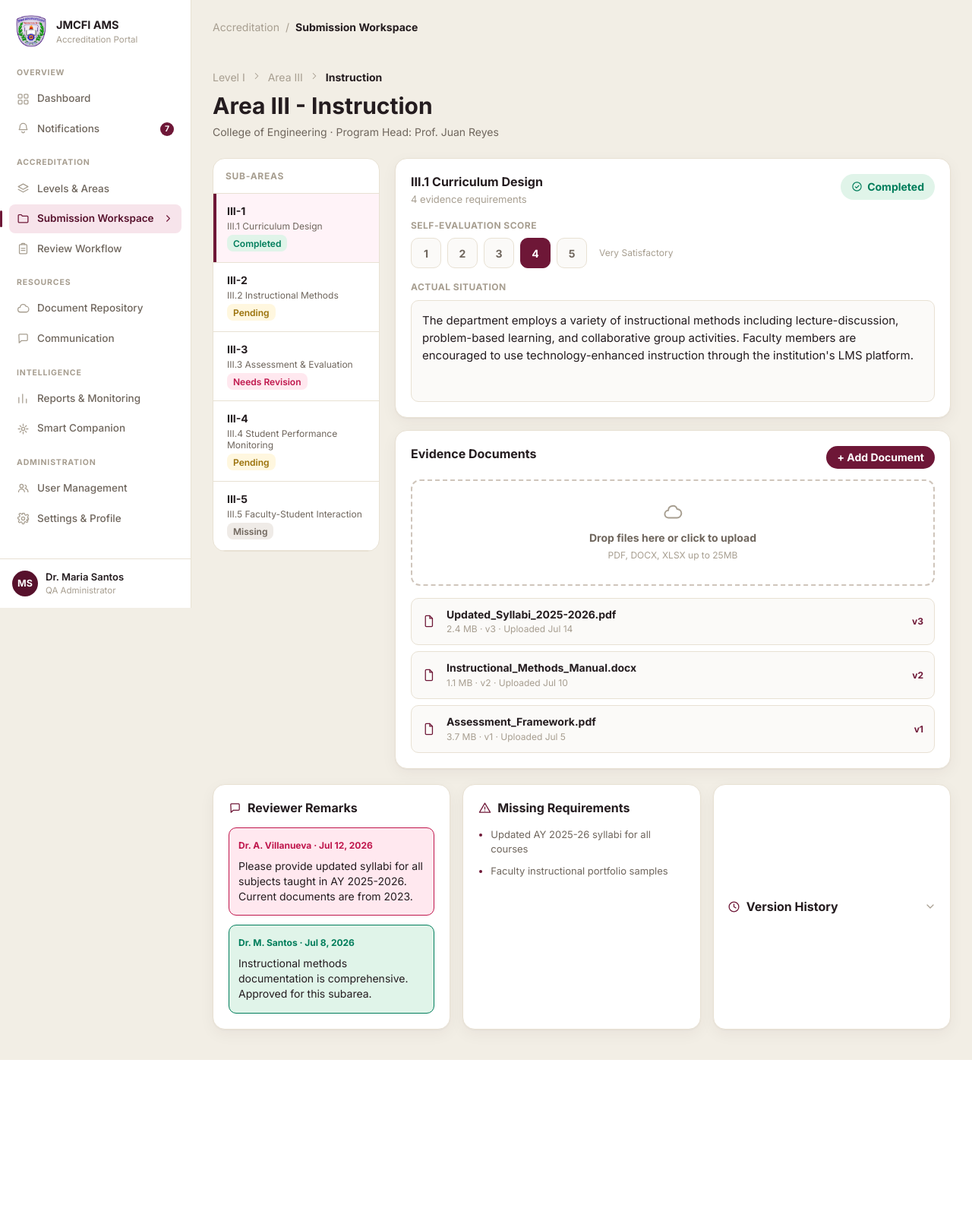
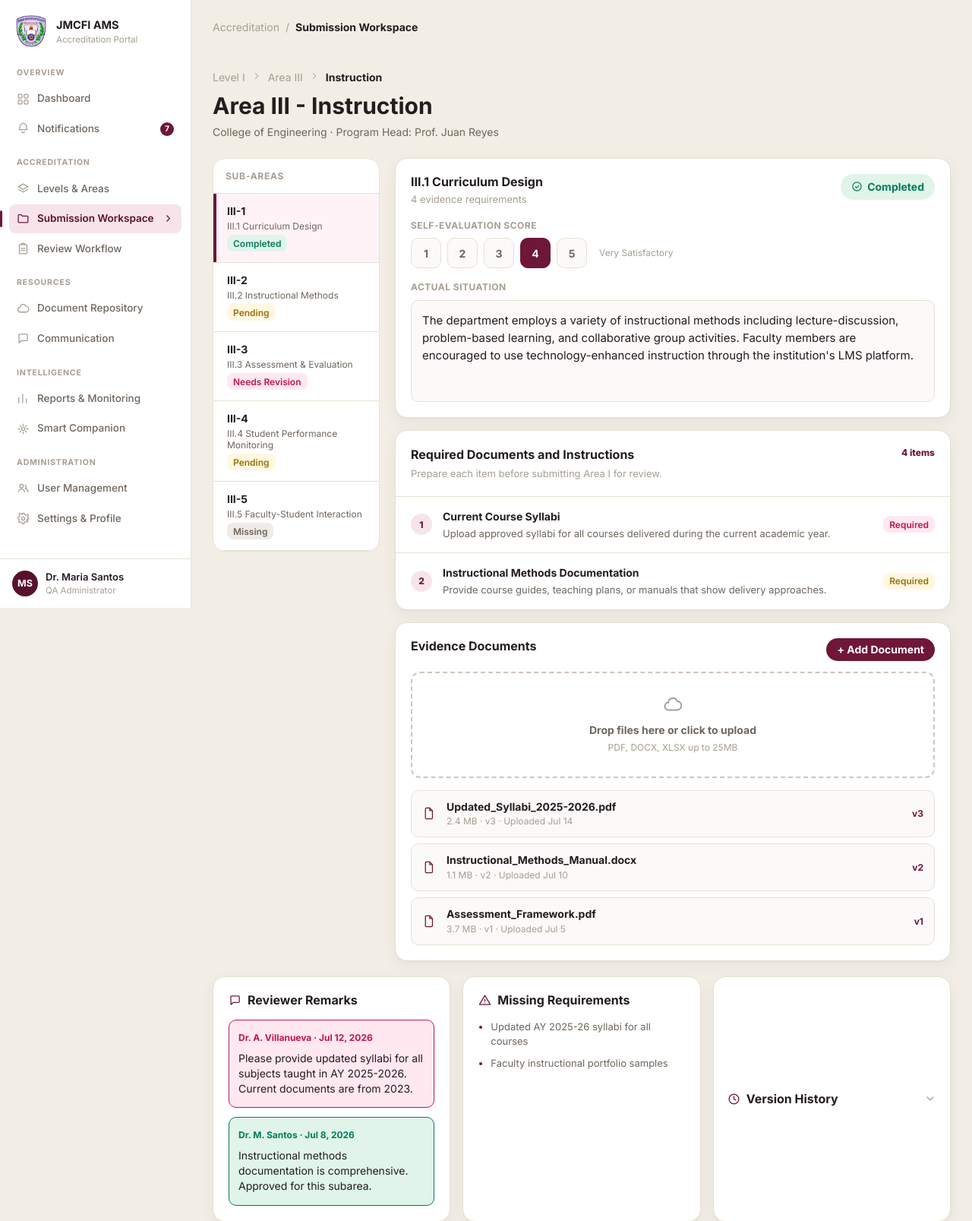
Before and after one commit to Ashhh02/accreditation_management_system, a Django app: page /accreditation/submission-workspace/ in a window 1280 px wide. Shown: the top 1607 px of the page at 76% size. Before the commit the page ends 1395 px from the top, so only its background shows below. Run offline with Django 5.2, Linux system fonts and the light colour scheme.

Commit message:
connect area one workspace

```diff
--- a/accreditation/templates/accreditation/submission_workspace.html
+++ b/accreditation/templates/accreditation/submission_workspace.html
@@ -16,14 +16,14 @@
     <div class="workspace-trail">
       <span>Level I</span>
       <span>{% icon 'chevron-right' 'trail-icon' %}</span>
-      <span>Area III</span>
+      <span>{{ workspace.area_code }}</span>
       <span>{% icon 'chevron-right' 'trail-icon' %}</span>
-      <strong>Instruction</strong>
+      <strong>{{ workspace.area_name }}</strong>
     </div>
 
     <header class="workspace-header">
-      <h1>Area III - Instruction</h1>
-      <p>College of Engineering · Program Head: Prof. Juan Reyes</p>
+      <h1>{{ workspace.area_code }} - {{ workspace.area_name }}</h1>
+      <p>{{ workspace.department }} · Program Head: {{ workspace.program_head }}</p>
     </header>
 
     <section class="workspace-layout">
@@ -44,28 +44,50 @@
         <section class="workspace-card situation-card">
           <div class="situation-head">
             <div>
-              <h2>III.1 Curriculum Design</h2>
-              <p>4 evidence requirements</p>
+              <h2>{{ workspace.active_subarea }}</h2>
+              <p>{{ workspace.requirements_count }} evidence requirements</p>
             </div>
-            <span class="completion-pill">{% icon 'check' %} Completed</span>
+            <span class="completion-pill tone-{{ workspace.tone }}">{% icon 'check' %} {{ workspace.status }}</span>
           </div>
 
           <div class="score-block">
             <div class="section-label">Self-Evaluation Score</div>
             <div class="score-row">
               {% for score in "12345" %}
-                <button type="button" class="score-btn{% if score == '4' %} is-active{% endif %}">{{ score }}</button>
+                <button type="button" class="score-btn{% if score == workspace.score %} is-active{% endif %}">{{ score }}</button>
               {% endfor %}
-              <span>Very Satisfactory</span>
+              <span>{{ workspace.score_label }}</span>
             </div>
           </div>
 
           <div class="actual-block">
             <div class="section-label">Actual Situation</div>
             <div class="actual-text">
-              The department employs a variety of instructional methods including lecture-discussion, problem-based learning, and collaborative group activities. Faculty members are encouraged to use technology-enhanced instruction through the institution's LMS platform.
+              {{ workspace.actual_situation }}
             </div>
           </div>
+        </section>
+
+        <section class="workspace-card requirements-card">
+          <div class="requirements-head">
+            <div>
+              <h2>Required Documents and Instructions</h2>
+              <p>Prepare each item before submitting Area I for review.</p>
+            </div>
+            <span>{{ workspace.requirements_count }} items</span>
+          </div>
+          <ol class="requirements-list">
+            {% for item in workspace.instructions %}
+              <li>
+                <span class="requirement-number">{{ forloop.counter }}</span>
+                <div>
+                  <h3>{{ item.title }}</h3>
+                  <p>{{ item.description }}</p>
+                </div>
+                <em class="status-pill tone-{{ item.tone }}">{{ item.status }}</em>
+              </li>
+            {% endfor %}
+          </ol>
         </section>
 
         <section class="workspace-card documents-card">
--- a/accreditation/urls.py
+++ b/accreditation/urls.py
@@ -7,5 +7,6 @@ app_name = 'accreditation'
 urlpatterns = [
     path('levels-areas/', views.LevelsAreasView.as_view(), name='levels_areas'),
     path('submission-workspace/', views.SubmissionWorkspaceView.as_view(), name='submission_workspace'),
+    path('submission-workspace/<slug:area_key>/', views.SubmissionWorkspaceView.as_view(), name='submission_workspace_area'),
     path('review-workflow/', views.ReviewWorkflowView.as_view(), name='review_workflow'),
 ]
--- a/accreditation/views.py
+++ b/accreditation/views.py
@@ -43,6 +43,7 @@ class LevelsAreasView(TemplateView):
         areas = [
             {
                 'code': 'Area I',
+                'workspace_key': 'area-i',
                 'name': 'Philosophy and Objectives',
                 'progress': 92,
                 'tone': 'green',
@@ -123,84 +124,86 @@ class SubmissionWorkspaceView(TemplateView):
 
     def get_context_data(self, **kwargs):
         context = super().get_context_data(**kwargs)
-        sub_areas = [
-            {
-                'code': 'III-1',
-                'title': 'III.1 Curriculum Design',
+        area_key = kwargs.get('area_key', 'area-iii')
+        workspaces = {
+            'area-i': {
+                'area_code': 'Area I',
+                'area_name': 'Philosophy and Objectives',
+                'department': 'College of Engineering',
+                'program_head': 'Prof. Juan Reyes',
+                'active_subarea': 'I.1 Institutional Philosophy and Objectives',
+                'requirements_count': 4,
+                'status': 'Pending',
+                'tone': 'gold',
+                'score': '4',
+                'score_label': 'Very Satisfactory',
+                'actual_situation': 'The program philosophy, institutional vision, mission, and objectives are communicated through the student handbook, program materials, and department planning documents. The department reviews alignment with institutional priorities during annual planning.',
+                'instructions': [
+                    {'title': 'Institutional Vision, Mission, and Goals', 'description': 'Upload the current board-approved VMG document and indicate its approval date.', 'status': 'Required', 'tone': 'rose'},
+                    {'title': 'Program Philosophy and Objectives', 'description': 'Provide the program philosophy, objectives, and the latest curriculum or program handbook page.', 'status': 'Required', 'tone': 'rose'},
+                    {'title': 'Alignment Matrix', 'description': 'Show how program objectives align with institutional goals, graduate attributes, and learning outcomes.', 'status': 'Required', 'tone': 'gold'},
+                    {'title': 'Dissemination Evidence', 'description': 'Include screenshots, meeting minutes, handbook pages, or orientation materials showing stakeholder communication.', 'status': 'Required', 'tone': 'gold'},
+                ],
+                'sub_areas': [
+                    {'code': 'I-1', 'title': 'I.1 Institutional Philosophy and Objectives', 'status': 'Pending', 'tone': 'gold', 'active': True},
+                    {'code': 'I-2', 'title': 'I.2 Stakeholder Participation', 'status': 'Completed', 'tone': 'green', 'active': False},
+                    {'code': 'I-3', 'title': 'I.3 Program Alignment', 'status': 'Needs Revision', 'tone': 'rose', 'active': False},
+                    {'code': 'I-4', 'title': 'I.4 Dissemination and Review', 'status': 'Pending', 'tone': 'gold', 'active': False},
+                ],
+                'documents': [
+                    {'name': 'Institutional_Vision_Mission_Goals.pdf', 'meta': '1.8 MB · v2 · Uploaded Jul 14', 'version': 'v2'},
+                    {'name': 'Program_Objectives_Alignment_Matrix.xlsx', 'meta': '0.9 MB · v1 · Uploaded Jul 12', 'version': 'v1'},
+                ],
+                'remarks': [
+                    {'author': 'Dr. A. Villanueva', 'date': 'Jul 13, 2026', 'message': 'Please add the current board approval page for the institutional vision, mission, and goals.', 'tone': 'rose'},
+                    {'author': 'Dr. M. Santos', 'date': 'Jul 9, 2026', 'message': 'The program objectives are clearly stated. Add the alignment matrix for final review.', 'tone': 'green'},
+                ],
+                'missing_requirements': ['Board-approved VMG document with current approval date', 'Evidence that program objectives were communicated to stakeholders'],
+            },
+            'area-iii': {
+                'area_code': 'Area III',
+                'area_name': 'Instruction',
+                'department': 'College of Engineering',
+                'program_head': 'Prof. Juan Reyes',
+                'active_subarea': 'III.1 Curriculum Design',
+                'requirements_count': 4,
                 'status': 'Completed',
                 'tone': 'green',
-                'active': True,
+                'score': '4',
+                'score_label': 'Very Satisfactory',
+                'actual_situation': "The department employs a variety of instructional methods including lecture-discussion, problem-based learning, and collaborative group activities. Faculty members are encouraged to use technology-enhanced instruction through the institution's LMS platform.",
+                'instructions': [
+                    {'title': 'Current Course Syllabi', 'description': 'Upload approved syllabi for all courses delivered during the current academic year.', 'status': 'Required', 'tone': 'rose'},
+                    {'title': 'Instructional Methods Documentation', 'description': 'Provide course guides, teaching plans, or manuals that show delivery approaches.', 'status': 'Required', 'tone': 'gold'},
+                ],
+                'sub_areas': [
+                    {'code': 'III-1', 'title': 'III.1 Curriculum Design', 'status': 'Completed', 'tone': 'green', 'active': True},
+                    {'code': 'III-2', 'title': 'III.2 Instructional Methods', 'status': 'Pending', 'tone': 'gold', 'active': False},
+                    {'code': 'III-3', 'title': 'III.3 Assessment & Evaluation', 'status': 'Needs Revision', 'tone': 'rose', 'active': False},
+                    {'code': 'III-4', 'title': 'III.4 Student Performance Monitoring', 'status': 'Pending', 'tone': 'gold', 'active': False},
+                    {'code': 'III-5', 'title': 'III.5 Faculty-Student Interaction', 'status': 'Missing', 'tone': 'slate', 'active': False},
+                ],
+                'documents': [
+                    {'name': 'Updated_Syllabi_2025-2026.pdf', 'meta': '2.4 MB · v3 · Uploaded Jul 14', 'version': 'v3'},
+                    {'name': 'Instructional_Methods_Manual.docx', 'meta': '1.1 MB · v2 · Uploaded Jul 10', 'version': 'v2'},
+                    {'name': 'Assessment_Framework.pdf', 'meta': '3.7 MB · v1 · Uploaded Jul 5', 'version': 'v1'},
+                ],
+                'remarks': [
+                    {'author': 'Dr. A. Villanueva', 'date': 'Jul 12, 2026', 'message': 'Please provide updated syllabi for all subjects taught in AY 2025-2026. Current documents are from 2023.', 'tone': 'rose'},
+                    {'author': 'Dr. M. Santos', 'date': 'Jul 8, 2026', 'message': 'Instructional methods documentation is comprehensive. Approved for this subarea.', 'tone': 'green'},
+                ],
+                'missing_requirements': ['Updated AY 2025-26 syllabi for all courses', 'Faculty instructional portfolio samples'],
             },
-            {
-                'code': 'III-2',
-                'title': 'III.2 Instructional Methods',
-                'status': 'Pending',
-                'tone': 'gold',
-                'active': False,
-            },
-            {
-                'code': 'III-3',
-                'title': 'III.3 Assessment & Evaluation',
-                'status': 'Needs Revision',
-                'tone': 'rose',
-                'active': False,
-            },
-            {
-                'code': 'III-4',
-                'title': 'III.4 Student Performance Monitoring',
-                'status': 'Pending',
-                'tone': 'gold',
-                'active': False,
-            },
-            {
-                'code': 'III-5',
-                'title': 'III.5 Faculty-Student Interaction',
-                'status': 'Missing',
-                'tone': 'slate',
-                'active': False,
-            },
-        ]
-        documents = [
-            {
-                'name': 'Updated_Syllabi_2025-2026.pdf',
-                'meta': '2.4 MB · v3 · Uploaded Jul 14',
-                'version': 'v3',
-            },
-            {
-                'name': 'Instructional_Methods_Manual.docx',
-                'meta': '1.1 MB · v2 · Uploaded Jul 10',
-                'version': 'v2',
-            },
-            {
-                'name': 'Assessment_Framework.pdf',
-                'meta': '3.7 MB · v1 · Uploaded Jul 5',
-                'version': 'v1',
-            },
-        ]
-        remarks = [
-            {
-                'author': 'Dr. A. Villanueva',
-                'date': 'Jul 12, 2026',
-                'message': 'Please provide updated syllabi for all subjects taught in AY 2025-2026. Current documents are from 2023.',
-                'tone': 'rose',
-            },
-            {
-                'author': 'Dr. M. Santos',
-                'date': 'Jul 8, 2026',
-                'message': 'Instructional methods documentation is comprehensive. Approved for this subarea.',
-                'tone': 'green',
-            },
-        ]
+        }
+        workspace = workspaces.get(area_key, workspaces['area-iii'])
         context.update(
             {
                 'page_title': 'Submission Workspace',
-                'sub_areas': sub_areas,
-                'documents': documents,
-                'remarks': remarks,
-                'missing_requirements': [
-                    'Updated AY 2025-26 syllabi for all courses',
-                    'Faculty instructional portfolio samples',
-                ],
+                'workspace': workspace,
+                'sub_areas': workspace['sub_areas'],
+                'documents': workspace['documents'],
+                'remarks': workspace['remarks'],
+                'missing_requirements': workspace['missing_requirements'],
             }
         )
         return context
--- a/static/css/levels_areas.css
+++ b/static/css/levels_areas.css
@@ -238,6 +238,7 @@
 }
 
 .area-card {
+  display: block;
   min-height: 138px;
   padding: 22px 20px 18px;
   border: 1px solid var(--color-border);
--- a/static/css/submission_workspace.css
+++ b/static/css/submission_workspace.css
@@ -184,6 +184,16 @@
   font-weight: 700;
 }
 
+.completion-pill.tone-gold {
+  background: #fff7df;
+  color: #9a710a;
+}
+
+.completion-pill.tone-rose {
+  background: #ffe8ef;
+  color: #bf164c;
+}
+
 .completion-pill .icon {
   width: 15px;
   height: 15px;
@@ -241,6 +251,80 @@
   color: var(--color-text);
   font-size: 15px;
   line-height: 1.55;
+}
+
+.requirements-card {
+  padding: 0;
+  overflow: hidden;
+}
+
+.requirements-head {
+  display: flex;
+  align-items: flex-start;
+  justify-content: space-between;
+  gap: 16px;
+  padding: 20px;
+  border-bottom: 1px solid var(--color-border);
+}
+
+.requirements-head h2 {
+  font-size: 16px;
+}
+
+.requirements-head p {
+  margin-top: 4px;
+  color: var(--color-text-faint);
+  font-size: 13px;
+}
+
+.requirements-head > span {
+  flex-shrink: 0;
+  color: var(--maroon-700);
+  font-size: 12px;
+  font-weight: 800;
+}
+
+.requirements-list {
+  margin: 0;
+  padding: 0;
+  list-style: none;
+}
+
+.requirements-list li {
+  display: grid;
+  grid-template-columns: 30px minmax(0, 1fr) auto;
+  align-items: center;
+  gap: 12px;
+  padding: 16px 20px;
+  border-bottom: 1px solid var(--color-border);
+}
+
+.requirements-list li:last-child {
+  border-bottom: 0;
+}
+
+.requirement-number {
+  width: 28px;
+  height: 28px;
+  display: inline-flex;
+  align-items: center;
+  justify-content: center;
+  border-radius: 50%;
+  background: var(--maroon-100);
+  color: var(--maroon-700);
+  font-size: 12px;
+  font-weight: 800;
+}
+
+.requirements-list h3 {
+  font-size: 14px;
+}
+
+.requirements-list p {
+  margin-top: 3px;
+  color: var(--color-text-muted);
+  font-size: 13px;
+  line-height: 1.4;
 }
 
 .add-document-btn {
@@ -408,4 +492,13 @@
   .workspace-side {
     grid-template-columns: 1fr;
   }
+
+  .requirements-list li {
+    grid-template-columns: 30px minmax(0, 1fr);
+  }
+
+  .requirements-list .status-pill {
+    grid-column: 2;
+    justify-self: start;
+  }
 }
```
Also changed, not shown: accreditation/templates/accreditation/levels_areas.html (+10 -2 lines).
